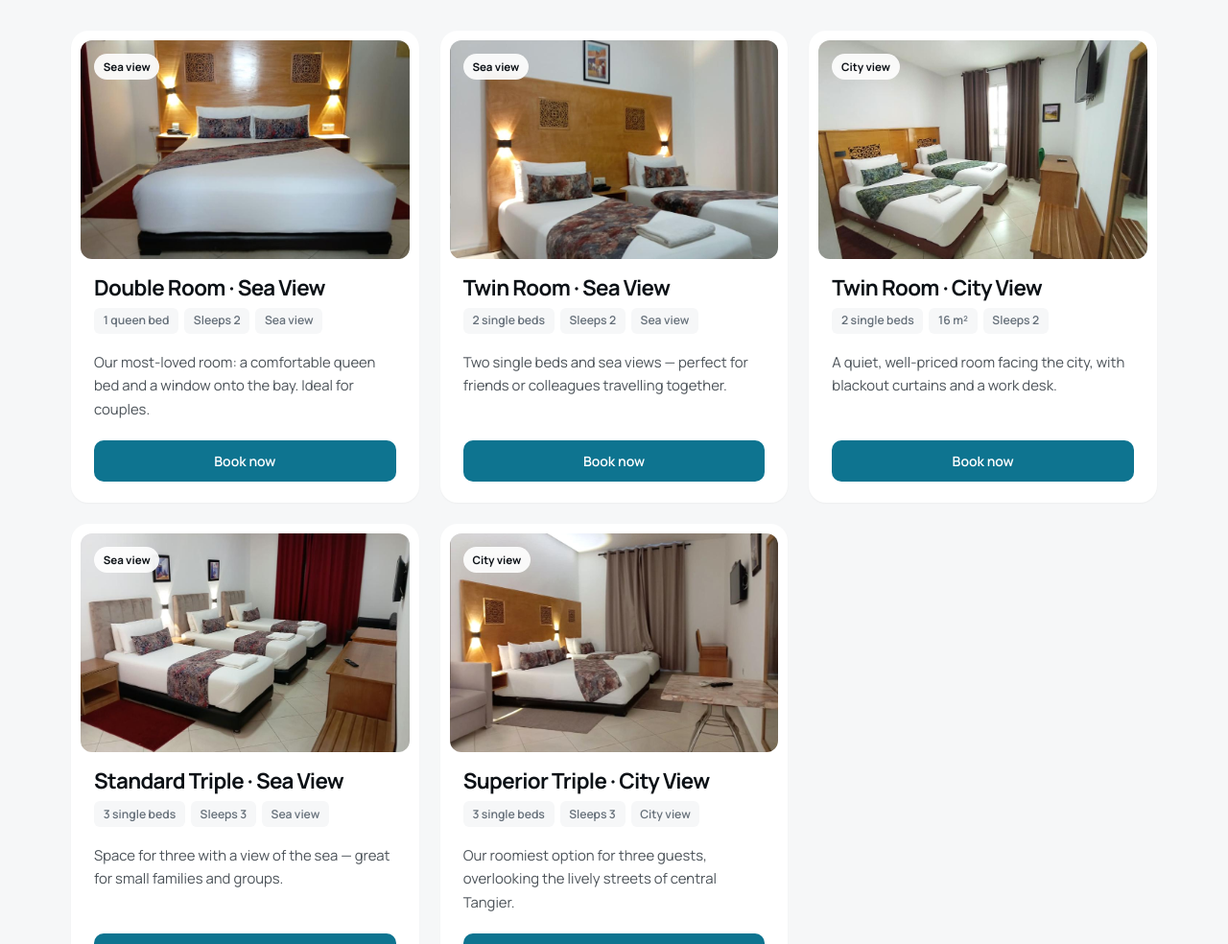
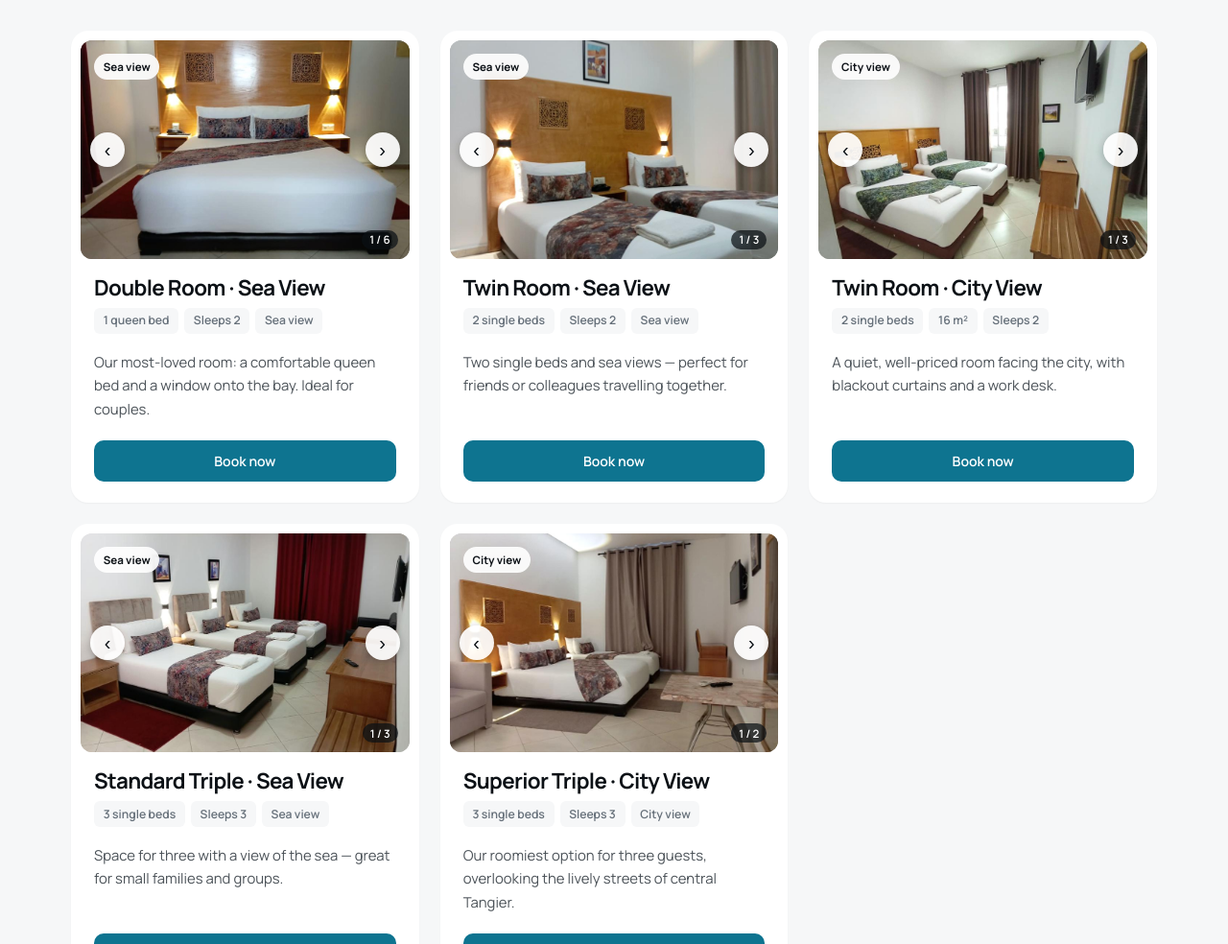
Before and after one commit to mouadamraji2020-star/HotelMiramar, a plain HTML site: page index.html in a window 1280 px wide. Shown: the part 2120-3104 px from the top of the page at 96% size. Drawn offline with Linux system fonts and the light colour scheme.

Commit message:
Room cards: photo sliders with 12 new room photos
Co-Authored-By: Claude Sonnet 5.5 <noreply@anthropic.com>
Claude-Session: https://claude.ai/code/session_01UwzTTof3oVuRbgLnMhYEf4

```diff
--- a/index.html
+++ b/index.html
@@ -380,6 +380,17 @@
     .fcols{grid-template-columns:1fr}
   }
 
+  /* Room photo sliders */
+  .room-img .rs{position:absolute;inset:0;display:flex;overflow-x:auto;scroll-snap-type:x mandatory;scrollbar-width:none;-webkit-overflow-scrolling:touch}
+  .room-img .rs::-webkit-scrollbar{display:none}
+  .room-img .rs img{flex:0 0 100%;width:100%;height:100%;object-fit:cover;scroll-snap-align:center;display:block}
+  .room-img::after{pointer-events:none}
+  .rb{position:absolute;top:50%;transform:translateY(-50%);width:36px;height:36px;border-radius:50%;border:0;background:rgba(255,255,255,.92);color:#0c1116;font-size:20px;line-height:1;cursor:pointer;z-index:2;box-shadow:0 2px 8px rgba(0,0,0,.25)}
+  .rb-p{inset-inline-start:10px}.rb-n{inset-inline-end:10px}
+  .rcount{direction:ltr;unicode-bidi:isolate;position:absolute;bottom:10px;inset-inline-end:12px;z-index:2;background:rgba(12,17,22,.72);color:#fff;font:600 .72rem var(--sans);padding:.25em .7em;border-radius:999px}
+  .rb:hover{background:#fff}
+  html[dir="rtl"] .rb{transform:translateY(-50%) scaleX(-1)}
+
   /* Café-restaurant section */
   .dining-grid{display:grid;grid-template-columns:1fr 1.1fr;gap:56px;align-items:center}
   .dining h2{font-size:clamp(2rem,3.6vw,2.9rem);margin:.3em 0 .5em}
@@ -593,7 +604,7 @@
     </div>
     <div class="rooms">
       <article class="room reveal">
-        <div class="room-img sea" style="--img:url('images/room-double-sea.jpg')"><span class="tag" data-i18n="sea">Sea view</span></div>
+        <div class="room-img sea" data-photos="images/room-double-2.jpg,images/room-double-3.jpg,images/room-double-4.jpg,images/room-double-5.jpg,images/room-double-6.jpg" style="--img:url('images/room-double-sea.jpg')"><span class="tag" data-i18n="sea">Sea view</span></div>
         <div class="room-body">
           <h3 data-i18n="r1_name">Double Room · Sea View</h3>
           <ul><li data-i18n="queen">1 queen bed</li><li data-i18n="sleeps2">Sleeps 2</li><li data-i18n="sea">Sea view</li></ul>
@@ -602,7 +613,7 @@
         </div>
       </article>
       <article class="room reveal">
-        <div class="room-img sea" style="--img:url('images/room-twin-sea.jpg')"><span class="tag" data-i18n="sea">Sea view</span></div>
+        <div class="room-img sea" data-photos="images/room-twin-sea-2.jpg,images/room-twin-sea-3.jpg" style="--img:url('images/room-twin-sea.jpg')"><span class="tag" data-i18n="sea">Sea view</span></div>
         <div class="room-body">
           <h3 data-i18n="r2_name">Twin Room · Sea View</h3>
           <ul><li data-i18n="twin2">2 single beds</li><li data-i18n="sleeps2">Sleeps 2</li><li data-i18n="sea">Sea view</li></ul>
@@ -611,7 +622,7 @@
         </div>
       </article>
       <article class="room reveal">
-        <div class="room-img city" style="--img:url('images/room-twin-city.jpg')"><span class="tag" data-i18n="city">City view</span></div>
+        <div class="room-img city" data-photos="images/room-twin-city-2.jpg,images/room-twin-city-3.jpg" style="--img:url('images/room-twin-city.jpg')"><span class="tag" data-i18n="city">City view</span></div>
         <div class="room-body">
           <h3 data-i18n="r3_name">Twin Room · City View</h3>
           <ul><li data-i18n="twin2">2 single beds</li><li>16 m²</li><li data-i18n="sleeps2">Sleeps 2</li></ul>
@@ -620,7 +631,7 @@
         </div>
       </article>
       <article class="room reveal">
-        <div class="room-img sea" style="--img:url('images/room-triple-sea.jpg')"><span class="tag" data-i18n="sea">Sea view</span></div>
+        <div class="room-img sea" data-photos="images/room-triple-sea-2.jpg,images/room-triple-sea-3.jpg" style="--img:url('images/room-triple-sea.jpg')"><span class="tag" data-i18n="sea">Sea view</span></div>
         <div class="room-body">
           <h3 data-i18n="r4_name">Standard Triple · Sea View</h3>
           <ul><li data-i18n="twin3">3 single beds</li><li data-i18n="sleeps3">Sleeps 3</li><li data-i18n="sea">Sea view</li></ul>
@@ -629,7 +640,7 @@
         </div>
       </article>
       <article class="room reveal">
-        <div class="room-img city" style="--img:url('images/room-triple-city.jpg')"><span class="tag" data-i18n="city">City view</span></div>
+        <div class="room-img city" data-photos="images/room-triple-city-2.jpg" style="--img:url('images/room-triple-city.jpg')"><span class="tag" data-i18n="city">City view</span></div>
         <div class="room-body">
           <h3 data-i18n="r5_name">Superior Triple · City View</h3>
           <ul><li data-i18n="twin3">3 single beds</li><li data-i18n="sleeps3">Sleeps 3</li><li data-i18n="city">City view</li></ul>
@@ -1107,6 +1118,25 @@ $("rv-step2").addEventListener("submit", async e => {
   }finally{ btn.disabled=false; btn.textContent=d.send_req; }
 });
 
+/* Room photo sliders: first photo is the card's own picture, then the extra photos */
+document.querySelectorAll(".room-img[data-photos]").forEach(box => {
+  const first = (getComputedStyle(box).getPropertyValue("--img").match(/url\(["']?(.*?)["']?\)/)||[])[1];
+  const list = [first, ...box.dataset.photos.split(",")].filter(Boolean);
+  if (list.length < 2) return;
+  const rs = document.createElement("div"); rs.className = "rs";
+  rs.innerHTML = list.map((src,i) => `<img src="${src}" alt="" ${i? 'loading="lazy"':''}>`).join("");
+  const cnt = document.createElement("span"); cnt.className = "rcount"; cnt.textContent = "1 / " + list.length;
+  const mk = (cls, ch, label) => { const b = document.createElement("button"); b.type = "button"; b.className = "rb " + cls; b.textContent = ch; b.setAttribute("aria-label", label); return b; };
+  const prev = mk("rb-p", "‹", "Previous photo"), next = mk("rb-n", "›", "Next photo");
+  const rtl = () => document.documentElement.dir === "rtl" ? -1 : 1;
+  const idx = () => Math.round(Math.abs(rs.scrollLeft) / rs.clientWidth);
+  const go = d => { const i = Math.max(0, Math.min(list.length - 1, idx() + d)); rs.scrollTo({left: i * rs.clientWidth * rtl(), behavior: "smooth"}); };
+  prev.onclick = () => go(-1); next.onclick = () => go(1);
+  rs.addEventListener("scroll", () => { cnt.textContent = (idx() + 1) + " / " + list.length; }, {passive:true});
+  box.prepend(rs); box.append(prev, next, cnt);
+  box.querySelector(".tag") && box.append(box.querySelector(".tag"));
+});
+
 /* Room filter chips (phone) */
 document.querySelectorAll(".rchip").forEach(c => c.addEventListener("click", () => {
   document.querySelectorAll(".rchip").forEach(x => x.classList.toggle("on", x === c));
```
Also changed, not shown: images/room-double-2.jpg (added), images/room-double-3.jpg (added), images/room-double-4.jpg (added), images/room-double-5.jpg (added), images/room-double-6.jpg (added), images/room-triple-city-2.jpg (added), images/room-triple-sea-2.jpg (added), images/room-triple-sea-3.jpg (added), images/room-twin-city-2.jpg (added), images/room-twin-city-3.jpg (added), images/room-twin-sea-2.jpg (added), images/room-twin-sea-3.jpg (added).
